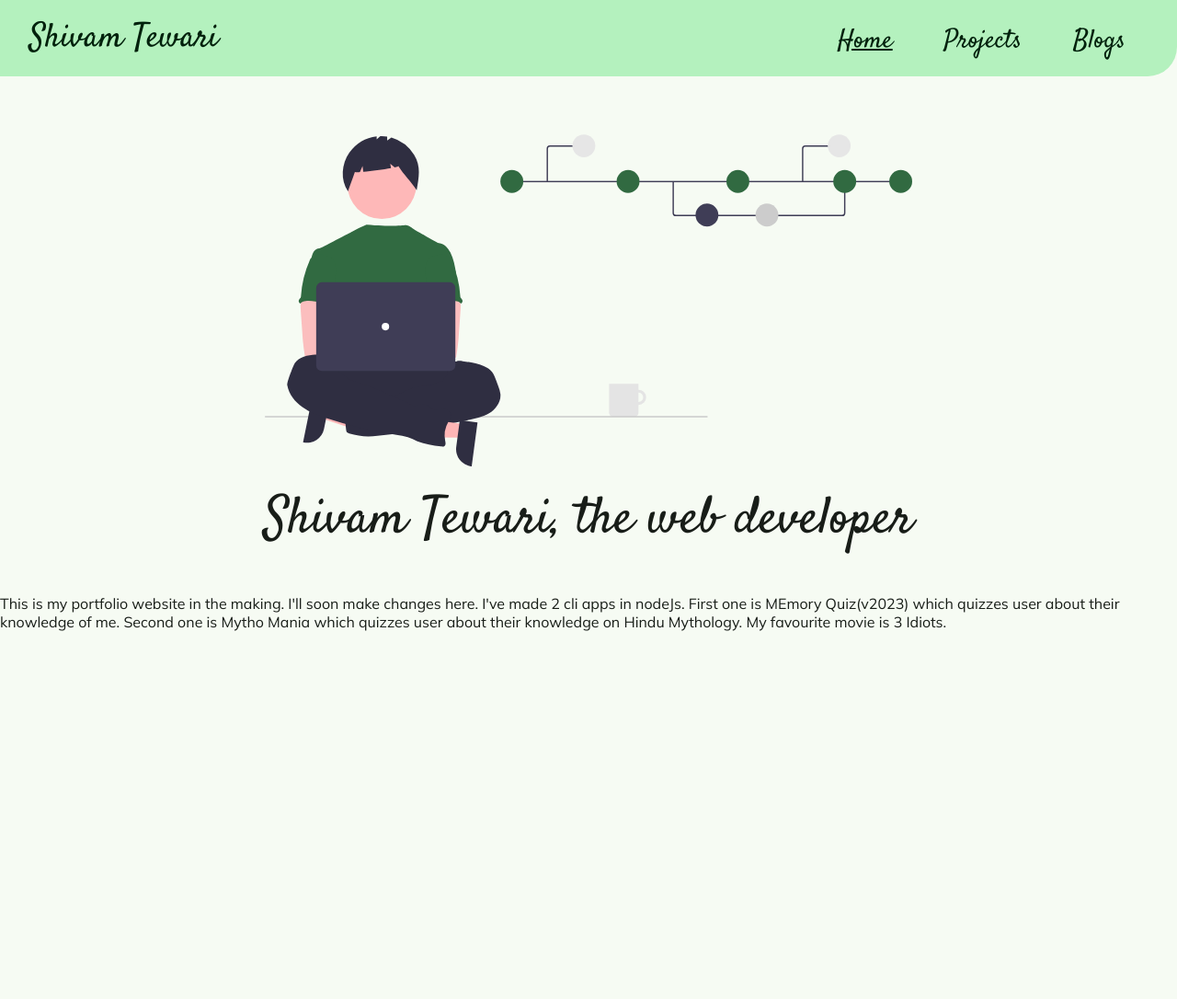
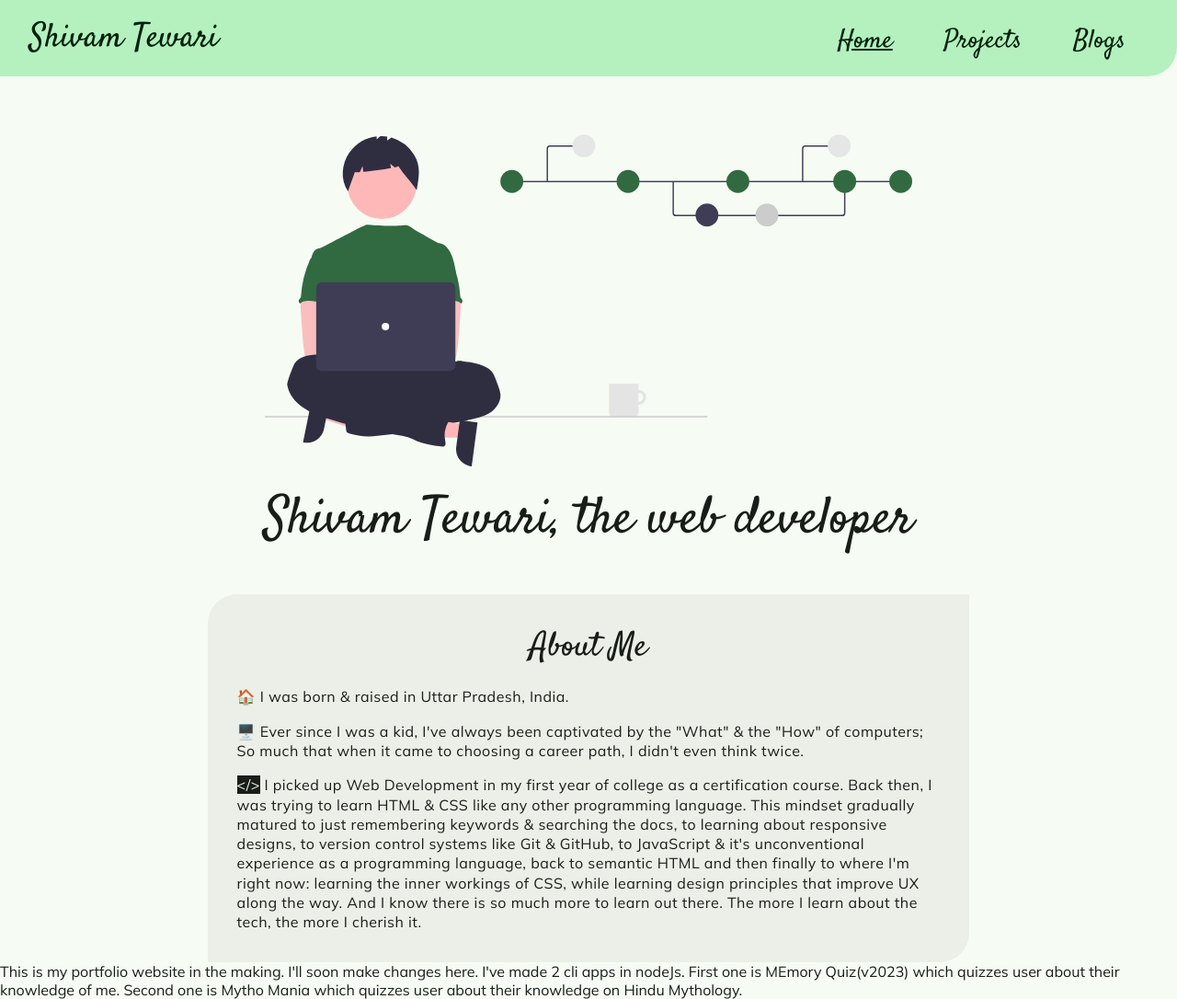
Before and after one commit to ShiviPro/my-portfolio-latest, a plain HTML site: page index.html in a window 1280 px wide. Shown: the whole page at 92% size. Before the commit the page ends 800 px from the top, so only its background shows below. Drawn offline with Linux system fonts and the light colour scheme.

Commit message:
feat: add about-me section

```diff
--- a/index.html
+++ b/index.html
@@ -42,10 +42,37 @@
         >
       </h1>
     </header>
+
+    <section class="section section--off-white container-center about-section">
+      <h2 class="section__heading headline-large">About Me</h2>
+      <ul class="body-text list-non-bulleted about-section__content">
+        <li class="about-section__content__list-item">
+          🏠 I was born & raised in Uttar Pradesh, India.
+        </li>
+        <li class="about-section__content__list-item">
+          🖥️ Ever since I was a kid, I've always been captivated by the
+          &quot;What&quot; &amp; the &quot;How&quot; of computers; So much that
+          when it came to choosing a career path, I didn't even think twice.
+        </li>
+        <li class="about-section__content__list-item">
+          <span class="code-emoji">&lt;/&gt;</span> I picked up Web Development
+          in my first year of college as a certification course. Back then, I
+          was trying to learn HTML & CSS like any other programming language.
+          This mindset gradually matured to just remembering keywords &
+          searching the docs, to learning about responsive designs, to version
+          control systems like Git & GitHub, to JavaScript & it's unconventional
+          experience as a programming language, back to semantic HTML and then
+          finally to where I'm right now: learning the inner workings of CSS,
+          while learning design principles that improve UX along the way. And I
+          know there is so much more to learn out there. The more I learn about
+          the tech, the more I cherish it.
+        </li>
+      </ul>
+    </section>
+
     This is my portfolio website in the making. I'll soon make changes here.
     I've made 2 cli apps in nodeJs. First one is MEmory Quiz(v2023) which
     quizzes user about their knowledge of me. Second one is Mytho Mania which
-    quizzes user about their knowledge on Hindu Mythology. My favourite movie is
-    3 Idiots.
+    quizzes user about their knowledge on Hindu Mythology.
   </body>
 </html>
--- a/styles.css
+++ b/styles.css
@@ -294,3 +294,23 @@ body {
     display: list-item;
   }
 }
+
+/* About Me */
+
+.about-section__content {
+  padding: 0 2rem;
+  margin-block-end: 0;
+}
+
+.about-section__content__list-item {
+  margin-bottom: 1rem;
+}
+
+.about-section__content__list-item:last-of-type {
+  margin-bottom: 0;
+}
+
+.code-emoji {
+  background-color: var(--on-surface-color);
+  color: var(--surface-color);
+}
```
